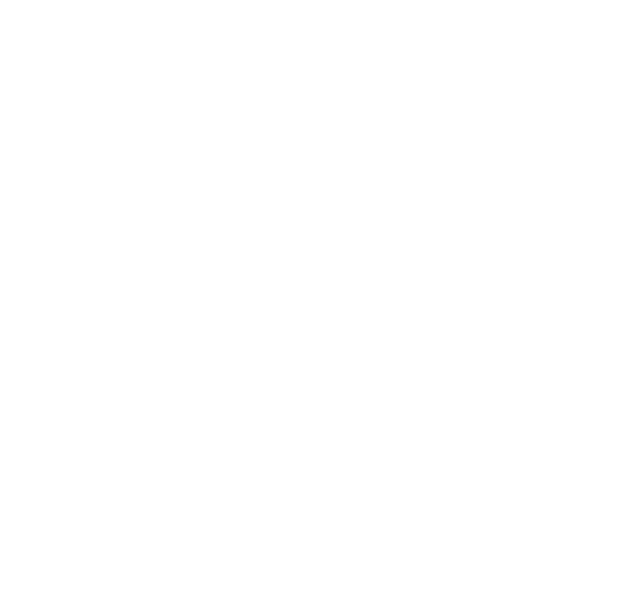
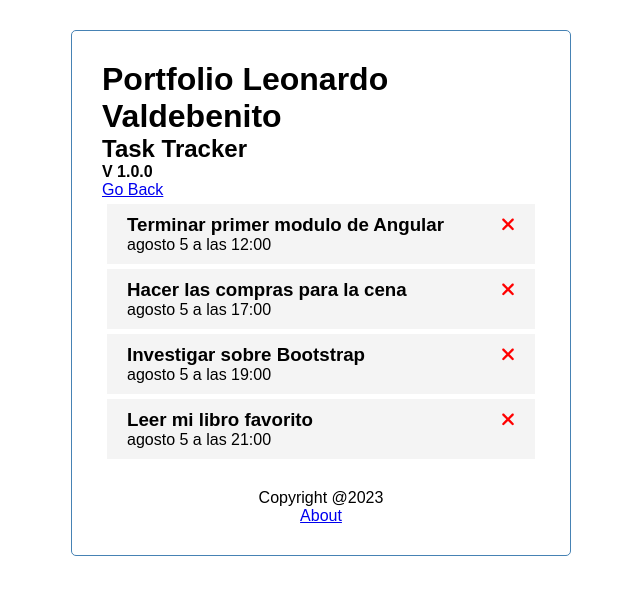
Before and after one commit to leovaldebenito/FrontEndPortfolio, an Angular app: page /about in a window 1280 px wide. Shown: the top 594 px of the page, without its empty margins (319-959 px from the left). Built offline with nearby package versions, Linux system fonts and the light colour scheme; data requests are answered from the project's data file.

Commit message:
arreglos

```diff
--- a/src/app/components/header/header.component.html
+++ b/src/app/components/header/header.component.html
@@ -3,7 +3,6 @@
   <app-button color="{{showAddTask ? 'red' : 'green'}}"
   text="{{showAddTask ? 'Cerrar Tarea' : 'Agregar Tarea'}}"
   (btnClick)="toggleAddTask()"
-  *ngIf="hasRoute{'/'}">
-
+  *ngIf="hasRoute('/')">
   </app-button>
 </header>
--- a/src/app/components/tasks-item/tasks-item.component.html
+++ b/src/app/components/tasks-item/tasks-item.component.html
@@ -1,5 +1,5 @@
 <div class="task"
-  [[ngClass]="{'reminder': task.reminder}"]
+  [ngClass]="{'reminder': task.reminder}"
   (click)="onToggle(task)">
 
   <h3>{{task.text}}
```
